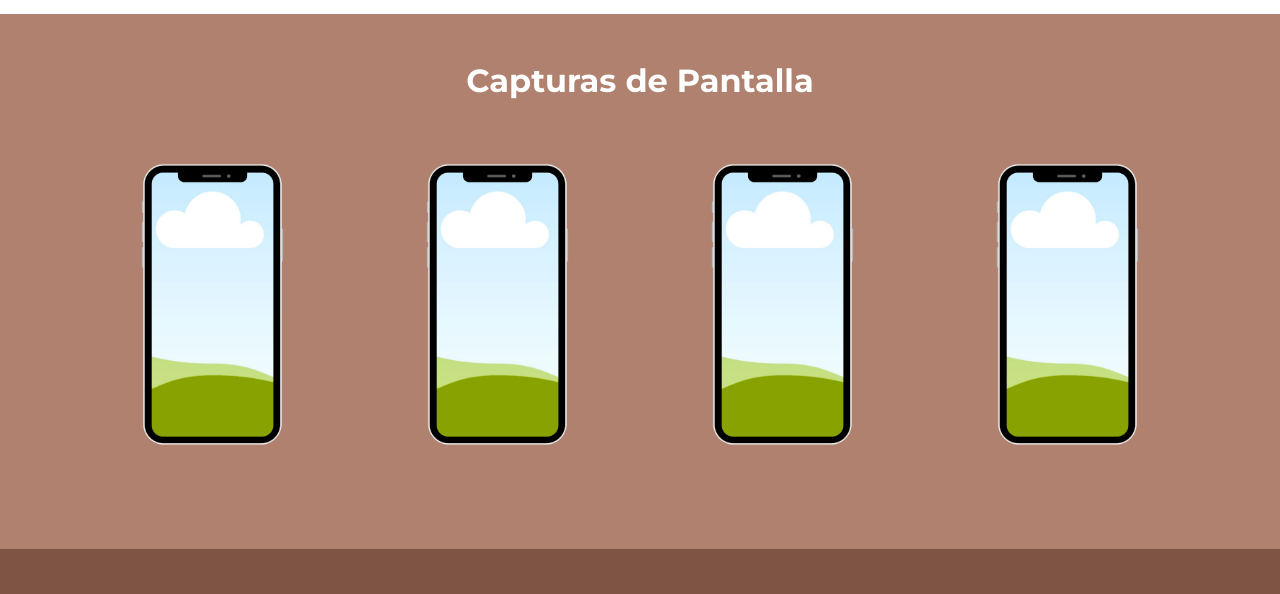
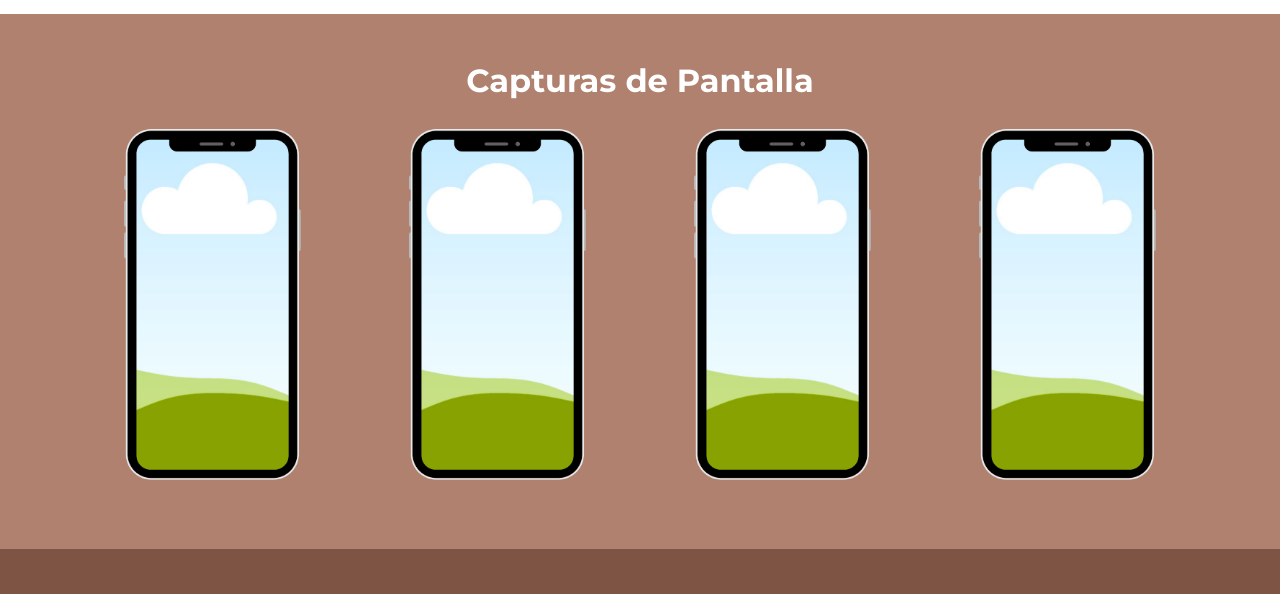
Before and after one commit to JuLiio77/LandingPageBookie, a plain HTML site: page index.html in a window 1280 px wide. Shown: the part 2480-3074 px from the top of the page. Drawn offline with nearby package versions, Linux system fonts and the light colour scheme.

Commit message:
cambiar imagen

```diff
--- a/index.html
+++ b/index.html
@@ -104,16 +104,16 @@
             <h2>Capturas de Pantalla</h2>
             <div class="row mt-4">
                 <div class="col-md-3">
-                    <img src="imagenes/Leanding page (6).png" alt="Captura 1" class="img-fluid mb-3">
+                    <img src="imagenes/Leanding page.png" alt="Captura 1" class="img-fluid mb-3">
                 </div>
                 <div class="col-md-3">
-                    <img src="imagenes/Leanding page (6).png" alt="Captura 2" class="img-fluid mb-3">
+                    <img src="imagenes/Leanding page.png" alt="Captura 2" class="img-fluid mb-3">
                 </div>
                 <div class="col-md-3">
-                    <img src="imagenes/Leanding page (6).png" alt="Captura 3" class="img-fluid mb-3">
+                    <img src="imagenes/Leanding page.png" alt="Captura 3" class="img-fluid mb-3">
                 </div>
                 <div class="col-md-3">
-                    <img src="imagenes/Leanding page (6).png" alt="Captura 4" class="img-fluid mb-3">
+                    <img src="imagenes/Leanding page.png" alt="Captura 4" class="img-fluid mb-3">
                 </div>
 
             </div>
```
Also changed, not shown: imagenes/Leanding page.png (added).
